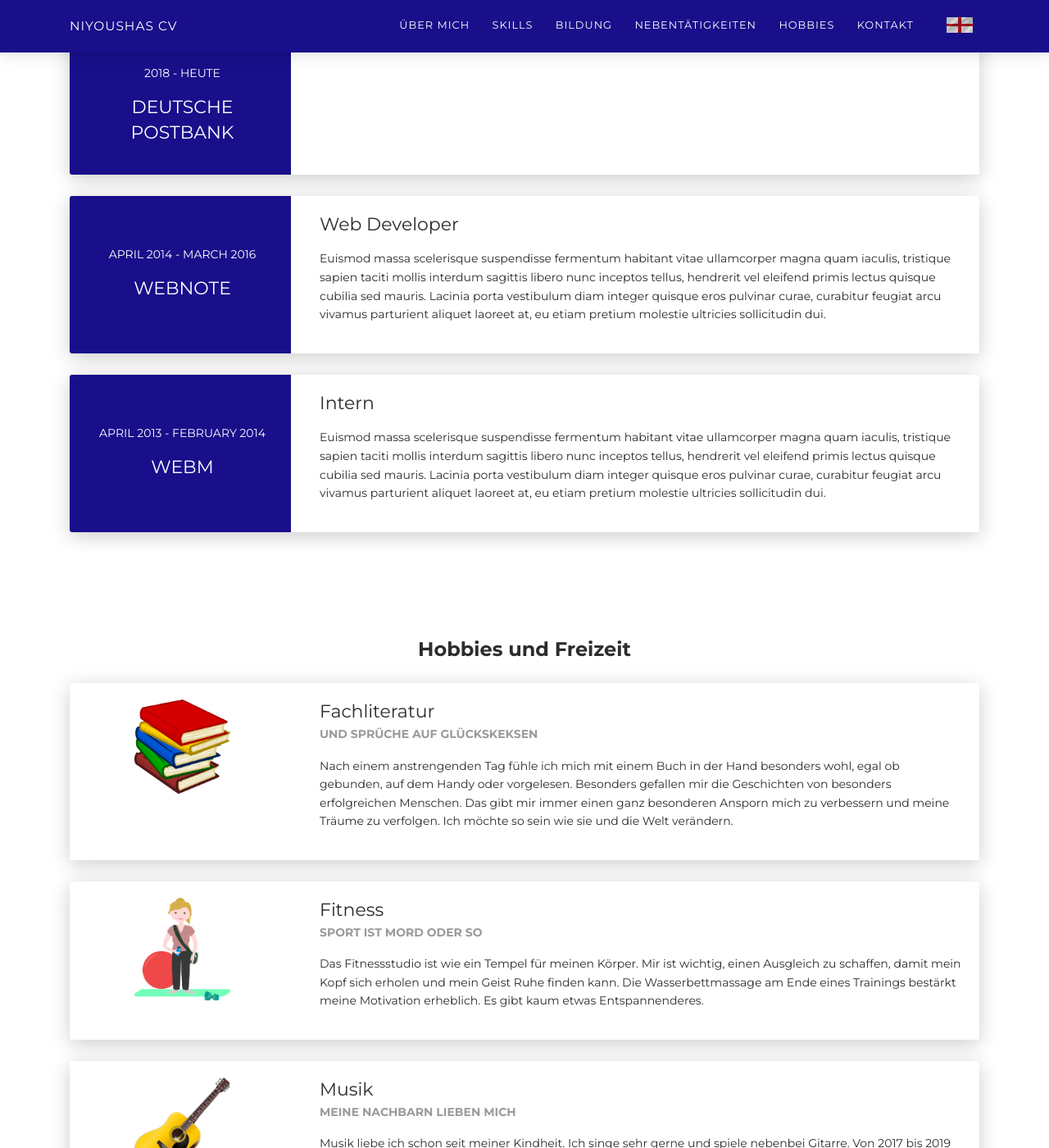
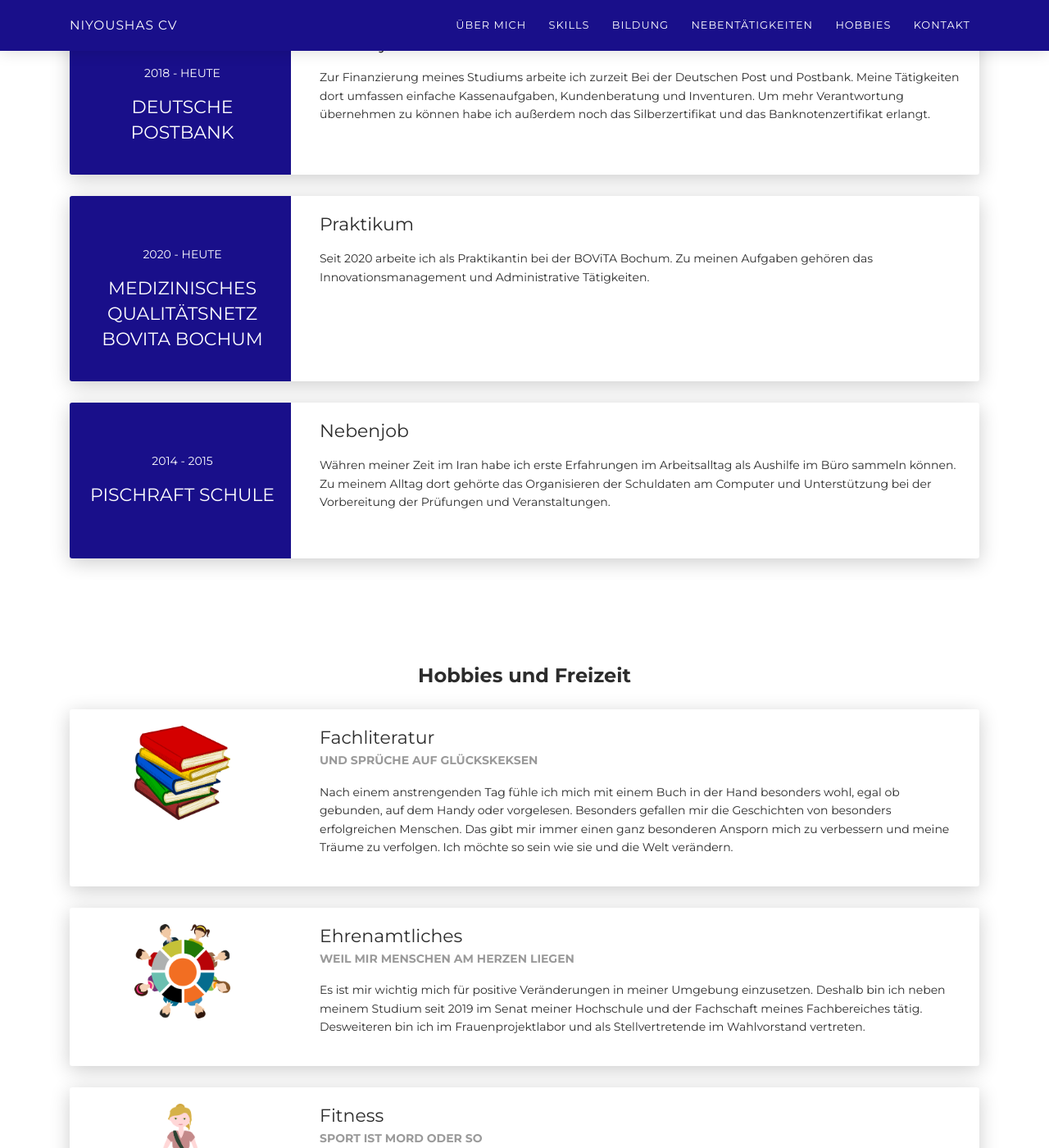
Before and after one commit to Niyoushaaa/Tura92.github.io, a Jekyll site: the page built from index.md, in a window 1280 px wide and 1400 px high, scrolled down 2370 px. Shown: the whole window at 82% size. Built offline with Jekyll 4.4.1, drawn with Linux system fonts in a browser that asks for light colours; nearby versions of some CDN libraries; some of the changed text lies outside the part shown.

Commit message:
add new cv and add experience section

```diff
--- a/index.md
+++ b/index.md
@@ -30,6 +31,7 @@ permalink: /
                   </div>
                 </div>
               </li>
+              -->
             </ul>
           </div>
         </div>
@@ -214,8 +216,8 @@ permalink: /
               </div>
               <div class="col-md-9" data-aos="fade-left" data-aos-offset="50" data-aos-duration="500">
                 <div class="card-body">
-                  <div class="h5"></div>
-                  <p></p>
+                  <div class="h5">Nebenjob</div>
+                  <p>Zur Finanzierung meines Studiums arbeite ich zurzeit Bei der Deutschen Post und Postbank. Meine Tätigkeiten dort umfassen einfache Kassenaufgaben, Kundenberatung und Inventuren. Um mehr Verantwortung übernehmen zu können habe ich außerdem noch das Silberzertifikat und das Banknotenzertifikat erlangt.</p>
                 </div>
               </div>
             </div>
@@ -224,19 +226,14 @@ permalink: /
             <div class="row">
               <div class="col-md-3 bg-primary" data-aos="fade-right" data-aos-offset="50" data-aos-duration="500">
                 <div class="card-body cc-experience-header">
-                  <p>April 2014 - March 2016</p>
-                  <div class="h5">WebNote</div>
+                  <p>2020 - Heute</p>
+                  <div class="h5">Medizinisches Qualitätsnetz BOViTA Bochum</div>
                 </div>
               </div>
               <div class="col-md-9" data-aos="fade-left" data-aos-offset="50" data-aos-duration="500">
                 <div class="card-body">
-                  <div class="h5">Web Developer</div>
-                  <p>Euismod massa scelerisque suspendisse fermentum habitant vitae ullamcorper magna
-                    quam iaculis, tristique sapien taciti mollis interdum sagittis libero nunc
-                    inceptos tellus, hendrerit vel eleifend primis lectus quisque cubilia sed
-                    mauris. Lacinia porta vestibulum diam integer quisque eros pulvinar curae,
-                    curabitur feugiat arcu vivamus parturient aliquet laoreet at, eu etiam pretium
-                    molestie ultricies sollicitudin dui.</p>
+                  <div class="h5">Praktikum</div>
+                  <p>Seit 2020 arbeite ich als Praktikantin bei der BOViTA Bochum. Zu meinen Aufgaben gehören das Innovationsmanagement und Administrative Tätigkeiten.</p>
                 </div>
               </div>
             </div>
@@ -245,19 +242,14 @@ permalink: /
             <div class="row">
               <div class="col-md-3 bg-primary" data-aos="fade-right" data-aos-offset="50" data-aos-duration="500">
                 <div class="card-body cc-experience-header">
-                  <p>April 2013 - February 2014</p>
-                  <div class="h5">WEBM</div>
+                  <p>2014 - 2015</p>
+                  <div class="h5">Pischraft Schule</div>
                 </div>
               </div>
               <div class="col-md-9" data-aos="fade-left" data-aos-offset="50" data-aos-duration="500">
                 <div class="card-body">
-                  <div class="h5">Intern</div>
-                  <p>Euismod massa scelerisque suspendisse fermentum habitant vitae ullamcorper magna
-                    quam iaculis, tristique sapien taciti mollis interdum sagittis libero nunc
-                    inceptos tellus, hendrerit vel eleifend primis lectus quisque cubilia sed
-                    mauris. Lacinia porta vestibulum diam integer quisque eros pulvinar curae,
-                    curabitur feugiat arcu vivamus parturient aliquet laoreet at, eu etiam pretium
-                    molestie ultricies sollicitudin dui.</p>
+                  <div class="h5">Nebenjob</div>
+                  <p>Währen meiner Zeit im Iran habe ich erste Erfahrungen im Arbeitsalltag als Aushilfe im Büro sammeln können. Zu meinem Alltag dort gehörte das Organisieren der Schuldaten am Computer und Unterstützung bei der Vorbereitung der Prüfungen und Veranstaltungen.</p>
                 </div>
               </div>
             </div>
@@ -279,6 +271,22 @@ permalink: /
                   <div class="h5">Fachliteratur</div>
                   <p class="category">Und Sprüche auf Glückskeksen</p>
                   <p>Nach einem anstrengenden Tag fühle ich mich mit einem Buch in der Hand besonders wohl, egal ob gebunden, auf dem Handy oder vorgelesen. Besonders gefallen mir die Geschichten von besonders erfolgreichen Menschen. Das gibt mir immer einen ganz besonderen Ansporn mich zu verbessern und meine Träume zu verfolgen. Ich möchte so sein wie sie und die Welt verändern.</p>
+                </div>
+              </div>
+            </div>
+          </div>
+          <div class="card">
+            <div class="row">
+              <div class="col-md-3" data-aos="fade-right" data-aos-offset="50" data-aos-duration="500">
+                <div class="card-body cc-education-header hobbie-image">
+                  <img src="images/conference-image.png">
+                </div>
+              </div>
+              <div class="col-md-9" data-aos="fade-left" data-aos-offset="50" data-aos-duration="500">
+                <div class="card-body">
+                  <div class="h5">Ehrenamtliches</div>
+                  <p class="category">Weil mir Menschen am Herzen liegen</p>
+                  <p>Es ist mir wichtig mich für positive Veränderungen in meiner Umgebung einzusetzen. Deshalb bin ich neben meinem Studium seit 2019 im Senat meiner Hochschule und der Fachschaft meines Fachbereiches tätig. Desweiteren bin ich im Frauenprojektlabor und als Stellvertretende im Wahlvorstand vertreten.</p>
                 </div>
               </div>
             </div>
@@ -344,7 +352,7 @@ permalink: /
                       <div class="col-md-6">
                         <div class="card-body">
                           <form action="https://formspree.io/f/mzbkevqn" method="POST">
-                            <div class="p pb-3"><strong>Feel free to contact me </strong>
+                            <div class="p pb-3"><strong>Gerne kannst du mich kontaktieren</strong>
                             </div>
                             <div class="row mb-3">
                               <div class="col">
```
Also changed, not shown: other parts of index.md (+1 -0 lines), images/conference-image.png (added), 1 other file.
